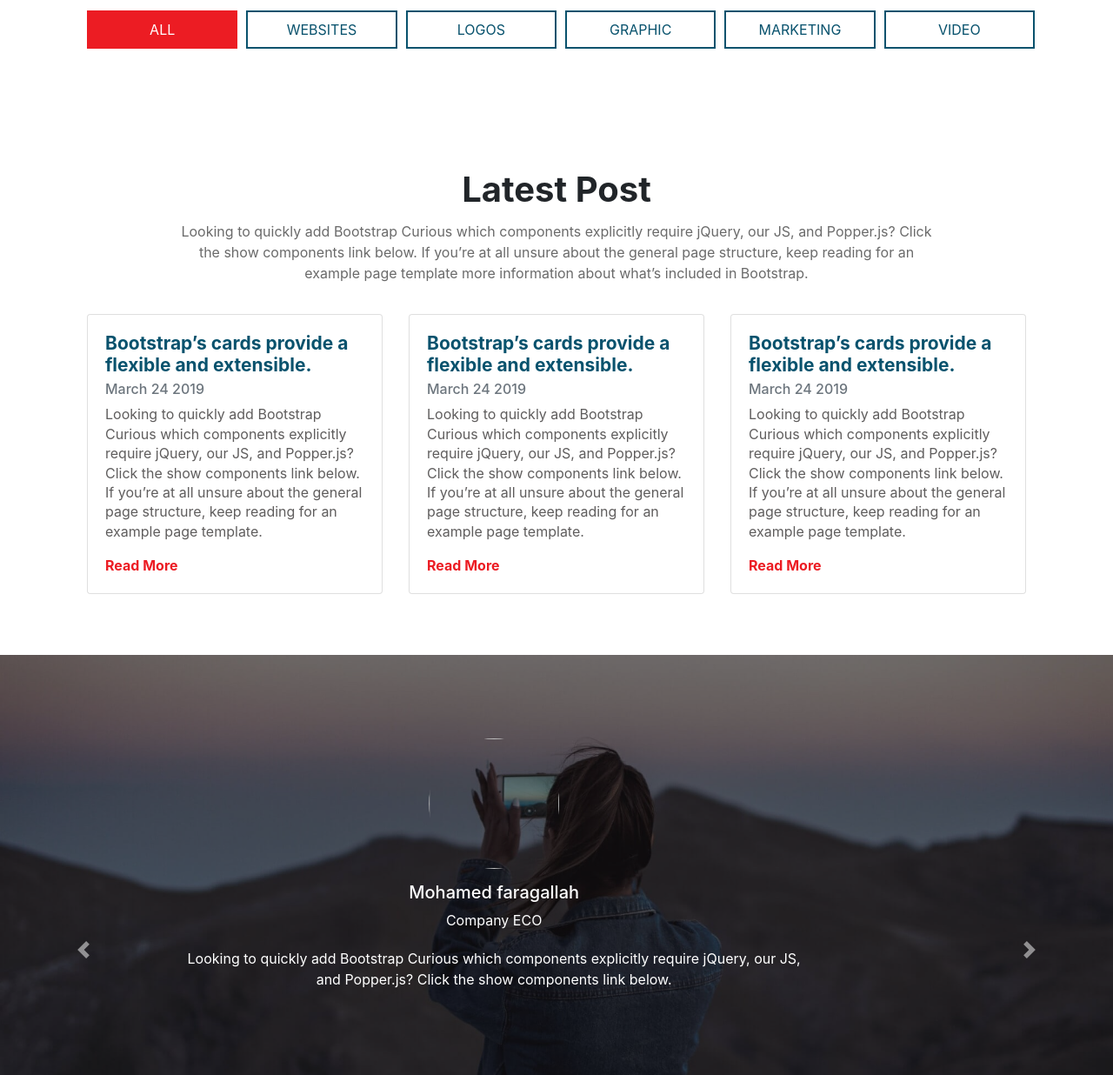
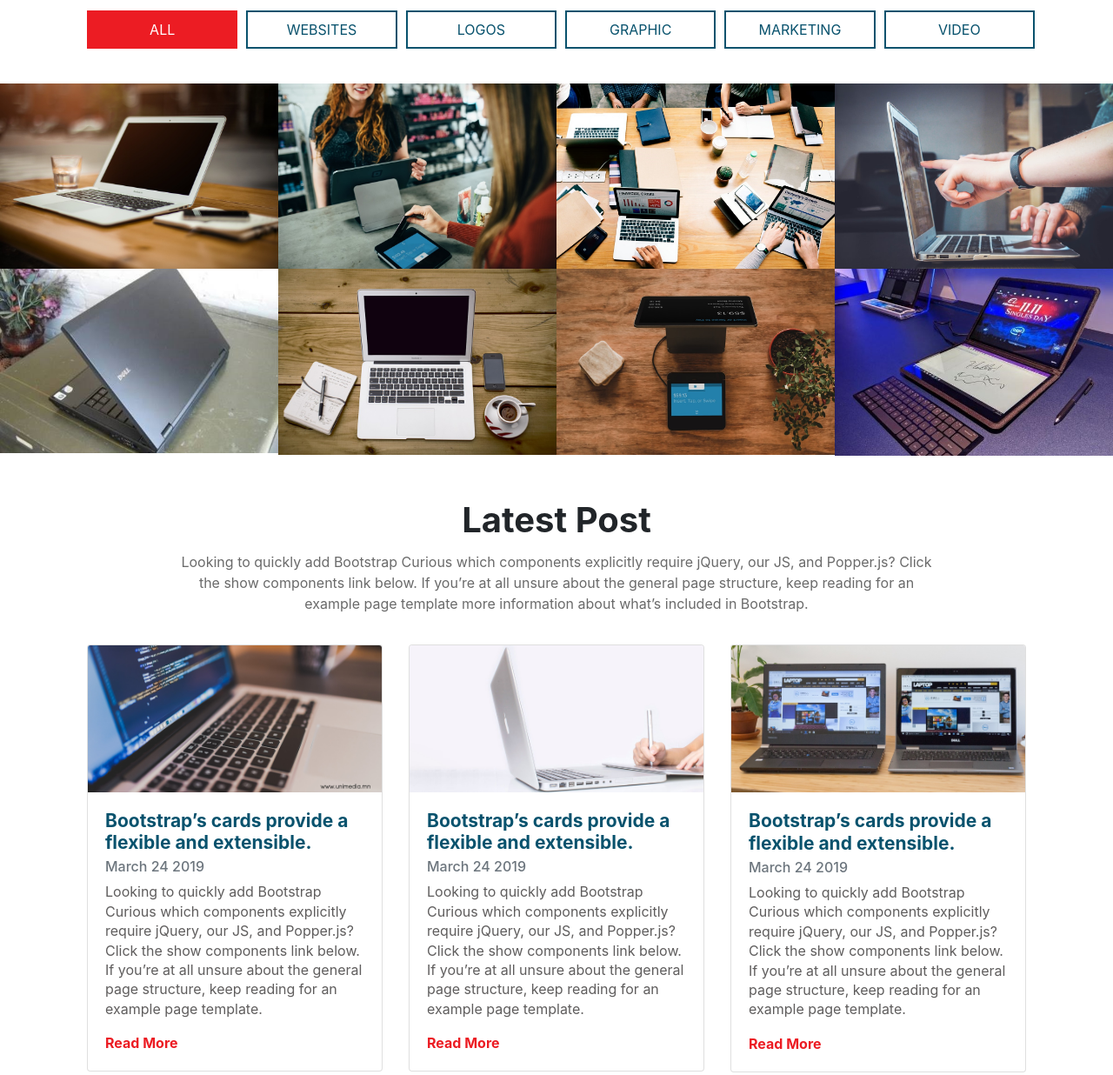
Before and after one commit to ahmednour001/myProject, a plain HTML site: page index.html in a window 1280 px wide. Shown: the part 1780-3016 px from the top of the page at 87% size. Drawn offline with Linux system fonts and the light colour scheme.

Commit message:
Update index.html

```diff
--- a/index.html
+++ b/index.html
@@ -169,30 +169,30 @@
             <div class="shuffle-images">
                  <div class="row ">
                 <div class="col-sm">
-                    <img class="website" src="img/10.jpg" alt="">
+                    <img class="website" src="10.jpg" alt="">
                 </div>
                 <div class="col-sm">
-                    <img class="logos" src="img/11.jpg" alt="">
+                    <img class="logos" src="11.jpg" alt="">
                 </div>
                 <div class="col-sm">
-                    <img class="graphic" src="img/14.jpg" alt="">
+                    <img class="graphic" src="14.jpg" alt="">
                 </div>
                 <div class="col-sm">
-                    <img class="website" src="img/13.jpg" alt="">
+                    <img class="website" src="13.jpg" alt="">
                 </div>
             </div>
              <div class="row">
                 <div class="col-sm">
-                    <img class="video"  src="img/15.jpg" alt="">
+                    <img class="video"  src="15.jpg" alt="">
                 </div>
                 <div class="col-sm">
-                    <img class="market" src="img/16.jpg" alt="">
+                    <img class="market" src="16.jpg" alt="">
                 </div>
                 <div class="col-sm">
-                    <img class="graphic"  src="img/20.jpg" alt="">
+                    <img class="graphic"  src="20.jpg" alt="">
                 </div>
                 <div class="col-sm">
-                    <img class="market" src="img/32.jpg" alt="">
+                    <img class="market" src="32.jpg" alt="">
                 </div>
             </div>
             </div>
@@ -211,7 +211,7 @@
               <div class="row">
                   <div class="col-sm-12 col-md-6 col-lg-4">
                       <div class="card">
-                          <img class="card-img-top" src="img/19.jpg" alt="">
+                          <img class="card-img-top" src="19.jpg" alt="">
                           <div class="card-body">
                               <h4 class="card-title">Bootstrap’s cards provide a flexible and extensible.</h4>
                               <h6 class="card-subtitle mb-2 text-muted">March 24 2019</h6>
@@ -224,7 +224,7 @@
                   </div>
                    <div class="col-sm-12 col-md-6 col-lg-4">
                       <div class="card">
-                          <img class="card-img-top" src="img/18.jpg" alt="">
+                          <img class="card-img-top" src="18.jpg" alt="">
                             <div class="card-body">
                               <h4 class="card-title">Bootstrap’s cards provide a flexible and extensible.</h4>
                               <h6 class="card-subtitle mb-2 text-muted">March 24 2019</h6>
@@ -237,7 +237,7 @@
                   </div>
                    <div class="col-sm-12 col-md-6 col-lg-4">
                       <div class="card">
-                          <img class="card-img-top" src="img/12.jpg" alt="">
+                          <img class="card-img-top" src="12.jpg" alt="">
                             <div class="card-body">
                               <h4 class="card-title">Bootstrap’s cards provide a flexible and extensible.</h4>
                               <h6 class="card-subtitle mb-2 text-muted">March 24 2019</h6>
@@ -265,7 +265,7 @@
                         <div class="carousel-inner">
                             <div class="carousel-item active">
                                 <div class="carousel-caption d-none d-block">
-                                  <img src="img/26.jpg"  alt="">
+                                  <img src="26.jpg"  alt="">
                                   <h5>Mohamed faragallah</h5>
                                      <span>Company ECO</span>
                                   <p> Looking to quickly add Bootstrap Curious which components explicitly require jQuery, our JS, and Popper.js? Click the show components link below.</p>
@@ -273,7 +273,7 @@
                             </div>
                              <div class="carousel-item ">
                                  <div class="carousel-caption d-none d-block">
-                                  <img src="img/25.jpg"  alt="">
+                                  <img src="25.jpg"  alt="">
                                   <h5>Ahmed Medht</h5>
                                     <span>Company ECO</span>
                                   <p> Looking to quickly add Bootstrap Curious which components explicitly require jQuery, our JS, and Popper.js? Click the show components link below.</p>
@@ -281,7 +281,7 @@
                             </div>
                              <div class="carousel-item ">
                                 <div class="carousel-caption d-none d-block">
-                                 <img src="img/27.jpg" alt="">
+                                 <img src="27.jpg" alt="">
                                   <h5>adel magdy</h5>
                                    <span>Company ECO</span>
                                   <p> Looking to quickly add Bootstrap Curious which components explicitly require jQuery, our JS, and Popper.js? Click the show components link below.</p>
@@ -371,7 +371,7 @@
             <div class="container-fluid">
                 <div class="row">
                     <div class="col-md-6 inn">
-                        <img src="img/2.jpg" alt="">
+                        <img src="2.jpg" alt="">
                     </div>
                     <div class="col-md-6 text">
                         <h1> Why Choose Us</h1>
```
